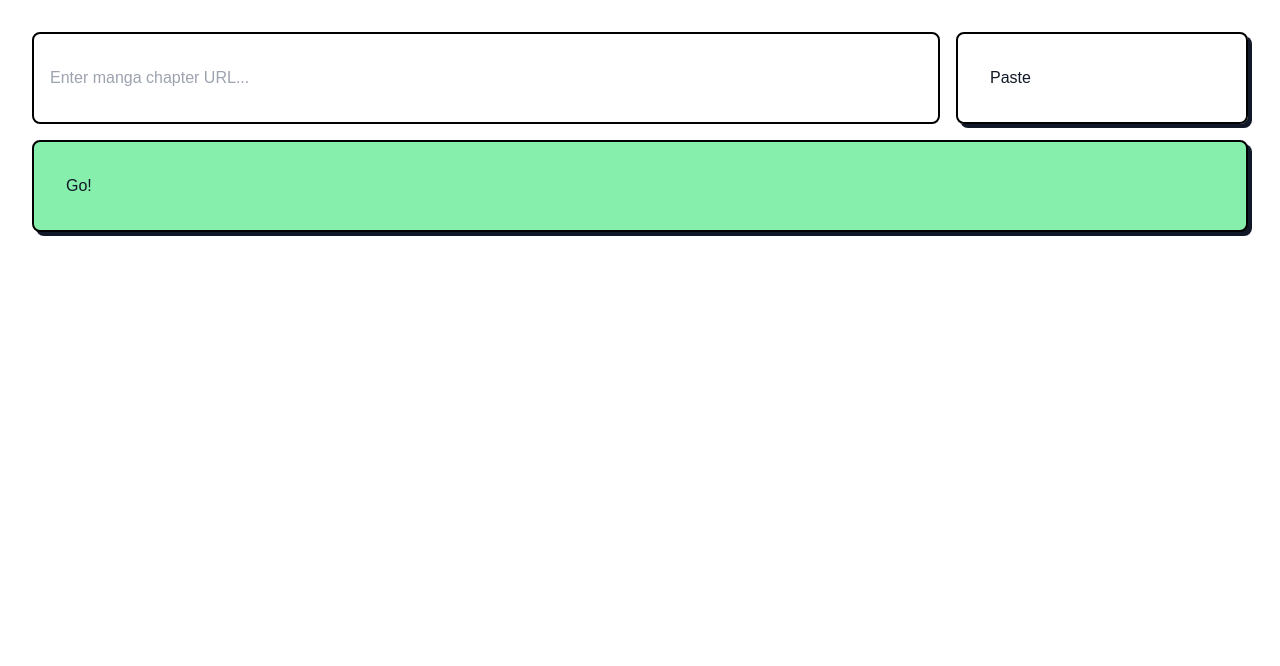
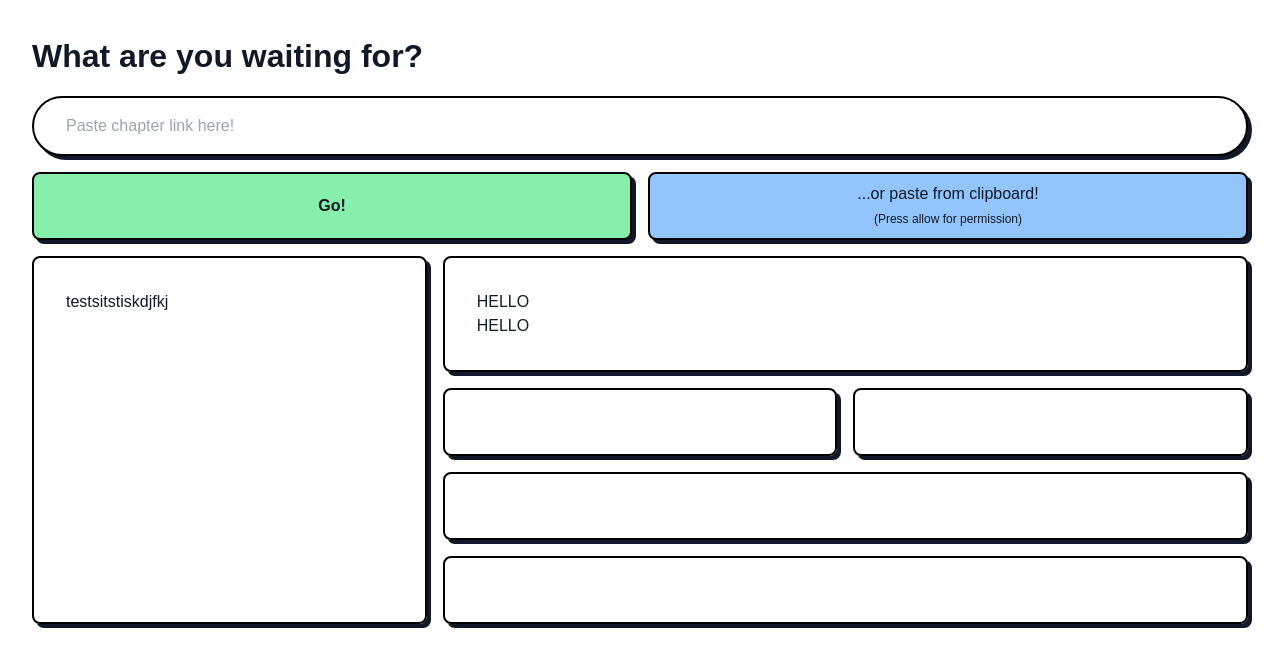
Before and after one commit to sglkc/yomikata, a SvelteKit app: page / in a window 1280 px wide. Shown: the top 666 px of the page. Built offline with nearby package versions, Linux system fonts and the light colour scheme.

Commit message:
feat(components): add Button

```diff
--- /dev/null
+++ b/src/lib/components/Button.svelte
@@ -0,0 +1,16 @@
+<script lang="ts">
+import clsx from 'clsx'
+import Card from './Card.svelte'
+import type { HTMLButtonAttributes } from 'svelte/elements'
+
+interface $$Props extends HTMLButtonAttributes {}
+
+let { class: className, ...rest } = $$restProps
+</script>
+
+<Card class={className} pop>
+  <button class="absolute inset-0" {...rest} on:click>
+    <slot />
+  </button>
+  <slot name="decoration" />
+</Card>
--- a/src/lib/components/Input.svelte
+++ b/src/lib/components/Input.svelte
@@ -4,14 +4,18 @@ import clsx from 'clsx'
 
 interface $$Props extends HTMLInputAttributes {}
 
+export let value = ''
+
 let { class: className, ...rest } = $$props
 </script>
 
 <input
   class={clsx(
-    'p-4 b-base b-2 rounded-lg w-full',
+    'px-8 py-4 b-base b-2 rounded-full w-full text-base on:md:text-lg',
+    'transition-[box-shadow,font-size] shadow-base on:shadow-sm',
     className
   )}
   placeholder="Type something here..."
+  bind:value={value}
   {...rest}
 />
--- a/src/lib/components/Navbar.svelte
+++ b/src/lib/components/Navbar.svelte
@@ -47,7 +47,7 @@ onNavigate(checkFullscreen)
     =
   </button>
   <header class="text-center">
-    <h1 class="fw-bold text-8">YOMIKATA</h1>
+    <h1 class="fw-bold text-12 -skew-8">YOMIKATA</h1>
   </header>
   <ul class="grid w-full grow">
     {#each menus as menu, i}
--- a/src/routes/+page.svelte
+++ b/src/routes/+page.svelte
@@ -1,10 +1,55 @@
 <script lang="ts">
-import Card from '$lib/components/Card.svelte'
+import Button from '$lib/components/Button.svelte'
+    import Card from '$lib/components/Card.svelte';
 import Input from '$lib/components/Input.svelte'
+
+let mangaUrl = ''
+
+const paste = () => navigator.clipboard.readText()
+  .then((text) => {
+    mangaUrl = decodeURIComponent(text.trim())
+  })
+  .catch((error: Error) => {
+    console.error(error)
+    switch (error.name) {
+      case 'URIError':
+        // invalid url in clipboard
+        break
+      case 'NotAllowedError':
+        // no clipboard content
+        break
+      case 'NotFoundError':
+        // not a text
+        break
+      default:
+        //not documented
+    }
+  })
 </script>
 
 <div class="grid cols-12 gap-4">
-  <Input class="col-span-9" placeholder="Enter manga chapter URL..." />
-  <Card class="col-span-3" pop>Paste</Card>
-  <Card class="col-span-12 bg-green-300" pop>Go!</Card>
+  <div class="col-span-full">
+    <h2 class="fw-bold text-8">What are you waiting for?</h2>
+  </div>
+  <Input
+    class="col-span-12 b-base b-2"
+    placeholder="Paste chapter link here!"
+    bind:value={mangaUrl}
+  />
+  <Button
+    class="col-span-6 bg-green-300 fw-bold"
+    on:click={() => console.log('eee')}
+  >
+    Go!
+  </Button>
+  <Button class="col-span-6 bg-blue-300" on:click={paste}>
+    <p class="fw-medium">...or paste from clipboard!</p>
+    <small class="text-xs">(Press allow for permission)</small>
+  </Button>
+  <Card class="col-span-4 row-span-5">testsitstiskdjfkj</Card>
+  <Card class="col-span-8">HELLO<br/>HELLO</Card>
+  <Card class="col-span-4"></Card>
+  <Card class="col-span-4"></Card>
+  <Card class="col-span-8 row-span-2"></Card>
+  <Card class="col-span-8"></Card>
 </div>
--- a/src/routes/read/+page.svelte
+++ b/src/routes/read/+page.svelte
@@ -1,4 +1,5 @@
 <script lang="ts">
+import Input from '$lib/components/Input.svelte'
 import Image from '$lib/components/Reader/Image.svelte'
 import fetcher from '$lib/helpers/fetch'
 
@@ -16,7 +17,7 @@ async function getManga(mangaUrl: string) {
 </script>
 
 <div class="grid">
-  <input class="b-base b-2" bind:value={mangaUrl} />
+  <Input class="b-base b-2" bind:value={mangaUrl} />
   <button on:click={() => getManga(mangaUrl)}>GET MANGA!!</button>
   {#each images as src, i (i)}
     <Image index={i} {src} />
```
